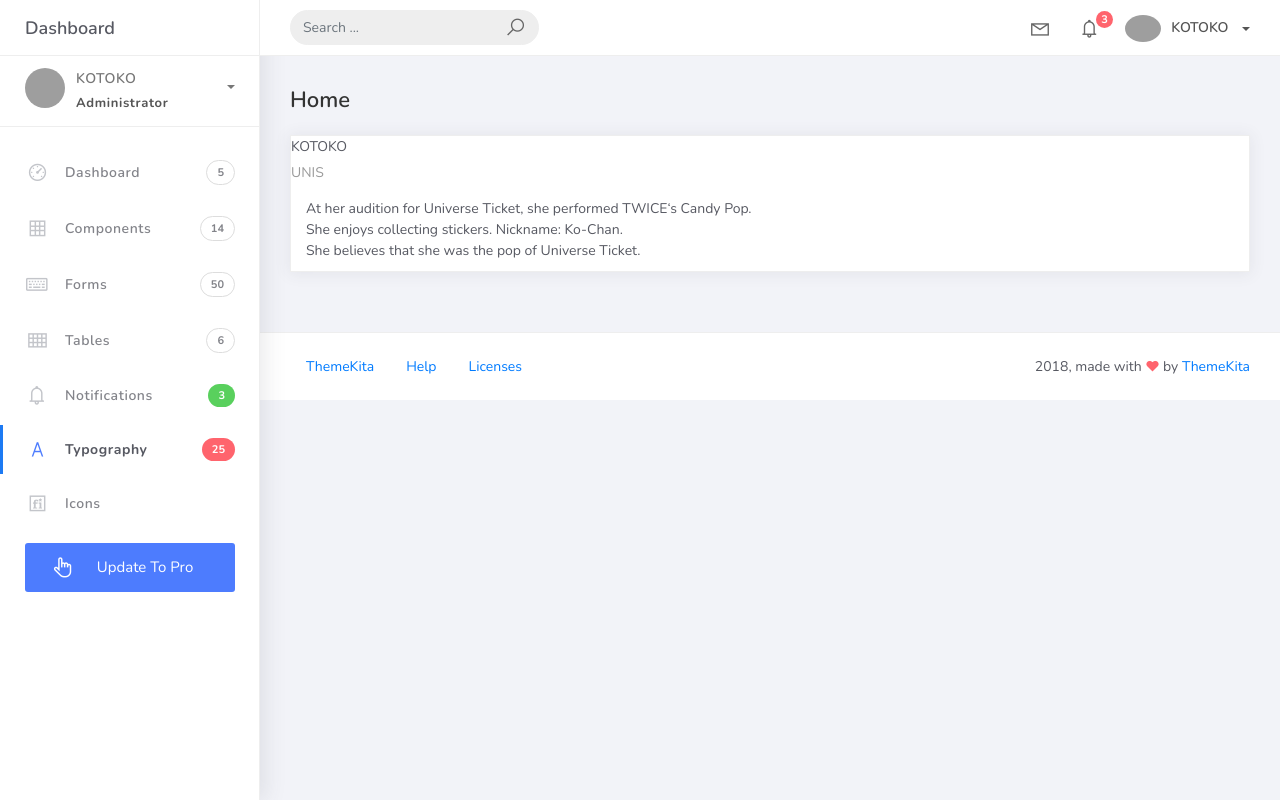
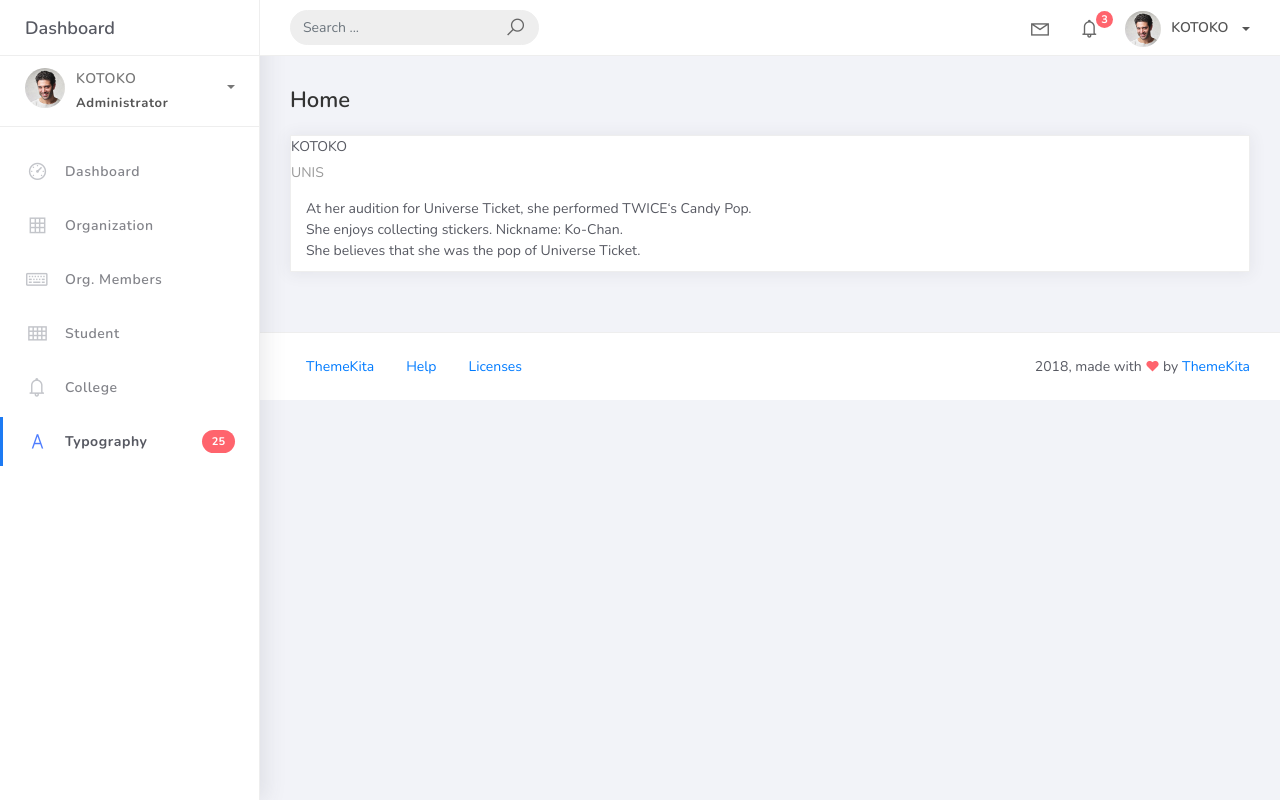
Before and after one commit to KenRandolfMapa/django, a Django app: page / in a window 1280 px wide. Run offline with Django 5.2, Linux system fonts and the light colour scheme; some libraries are stand-ins or nearby versions; grey boxes are pictures that could not be loaded.

Commit message:
chenge dashboard

```diff
--- a/projectsite/projectsite/urls.py
+++ b/projectsite/projectsite/urls.py
@@ -21,5 +21,6 @@ from studentorg import views
 
 urlpatterns = [
     path('admin/', admin.site.urls),
-    path('', views.HomePageView.as_view(), name='Home')
+    path('', views.HomePageView.as_view(), name='Home'),
+    path('forms.html', views.forms_view, name='forms'),
 ]
--- a/projectsite/studentorg/views.py
+++ b/projectsite/studentorg/views.py
@@ -6,3 +6,6 @@ class HomePageView(ListView):
     model = Organization
     context_object_name = 'home'
     template_name = "home.html"
+
+def forms_view(request):
+    return render(request, 'forms.html', {})
--- a/projectsite/templates/base.html
+++ b/projectsite/templates/base.html
@@ -104,11 +104,11 @@
 							</ul>
 						</li>
 						<li class="nav-item dropdown">
-							<a class="dropdown-toggle profile-pic" data-toggle="dropdown" href="#" aria-expanded="false"> <img src="https://static.wikia.nocookie.net/kpop/images/7/77/Kotoko_Universe_Ticket_profile_photo_1.png/revision/latest?cb=20230717095952" alt="user-img" width="36" class="img-circle"><span >KOTOKO</span></span> </a>
+							<a class="dropdown-toggle profile-pic" data-toggle="dropdown" href="#" aria-expanded="false"> <img src="{% static 'img/profile.jpg' %}" alt="user-img" width="36" class="img-circle"><span >KOTOKO</span></span> </a>
 							<ul class="dropdown-menu dropdown-user">
 								<li>
 									<div class="user-box">
-										<div class="u-img"><img src="https://static.wikia.nocookie.net/kpop/images/7/77/Kotoko_Universe_Ticket_profile_photo_1.png/revision/latest?cb=20230717095952" alt="user"></div>
+										<div class="u-img"><img src="{% static 'img/profile.jpg' %}" alt="user"></div>
 										<div class="u-text">
 											<h4>KOTOKO</h4>
 											<p class="text-muted">kotoko@gmail.com</p><a href="profile.html" class="btn btn-rounded btn-danger btn-sm">View Profile</a></div>
@@ -133,7 +133,7 @@
 				<div class="scrollbar-inner sidebar-wrapper">
 					<div class="user">
 						<div class="photo">
-							<img src="https://static.wikia.nocookie.net/kpop/images/7/77/Kotoko_Universe_Ticket_profile_photo_1.png/revision/latest?cb=20230717095952">
+							<img src="{% static 'img/profile.jpg' %}">
 						</div>
 						<div class="info">
 							<a class="" data-toggle="collapse" href="#collapseExample" aria-expanded="true">
@@ -171,35 +171,30 @@
 							<a href="index.html">
 								<i class="la la-dashboard"></i>
 								<p>Dashboard</p>
-								<span class="badge badge-count">5</span>
 							</a>
 						</li>
 						<li class="nav-item">
 							<a href="components.html">
 								<i class="la la-table"></i>
-								<p>Components</p>
-								<span class="badge badge-count">14</span>
+								<p>Organization</p>
 							</a>
 						</li>
 						<li class="nav-item">
 							<a href="forms.html">
 								<i class="la la-keyboard-o"></i>
-								<p>Forms</p>
-								<span class="badge badge-count">50</span>
+								<p>Org. Members</p>
 							</a>
 						</li>
 						<li class="nav-item">
 							<a href="tables.html">
 								<i class="la la-th"></i>
-								<p>Tables</p>
-								<span class="badge badge-count">6</span>
+								<p>Student</p>
 							</a>
 						</li>
 						<li class="nav-item">
 							<a href="notifications.html">
 								<i class="la la-bell"></i>
-								<p>Notifications</p>
-								<span class="badge badge-success">3</span>
+								<p>College</p>
 							</a>
 						</li>
 						<li class="nav-item active">
@@ -208,18 +203,6 @@
 								<p>Typography</p>
 								<span class="badge badge-danger">25</span>
 							</a>
-						</li>
-						<li class="nav-item">
-							<a href="icons.html">
-								<i class="la la-fonticons"></i>
-								<p>Icons</p>
-							</a>
-						</li>
-						<li class="nav-item update-pro">
-							<button  data-toggle="modal" data-target="#modalUpdate">
-								<i class="la la-hand-pointer-o"></i>
-								<p>Update To Pro</p>
-							</button>
 						</li>
 					</ul>
 				</div>
```
